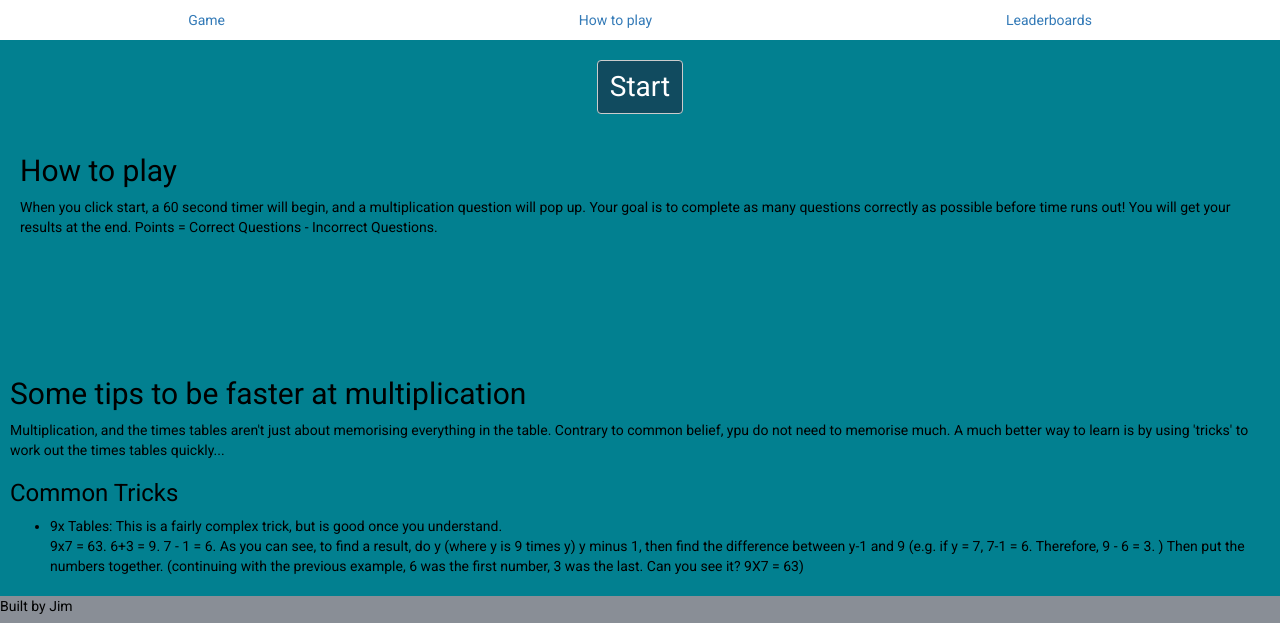
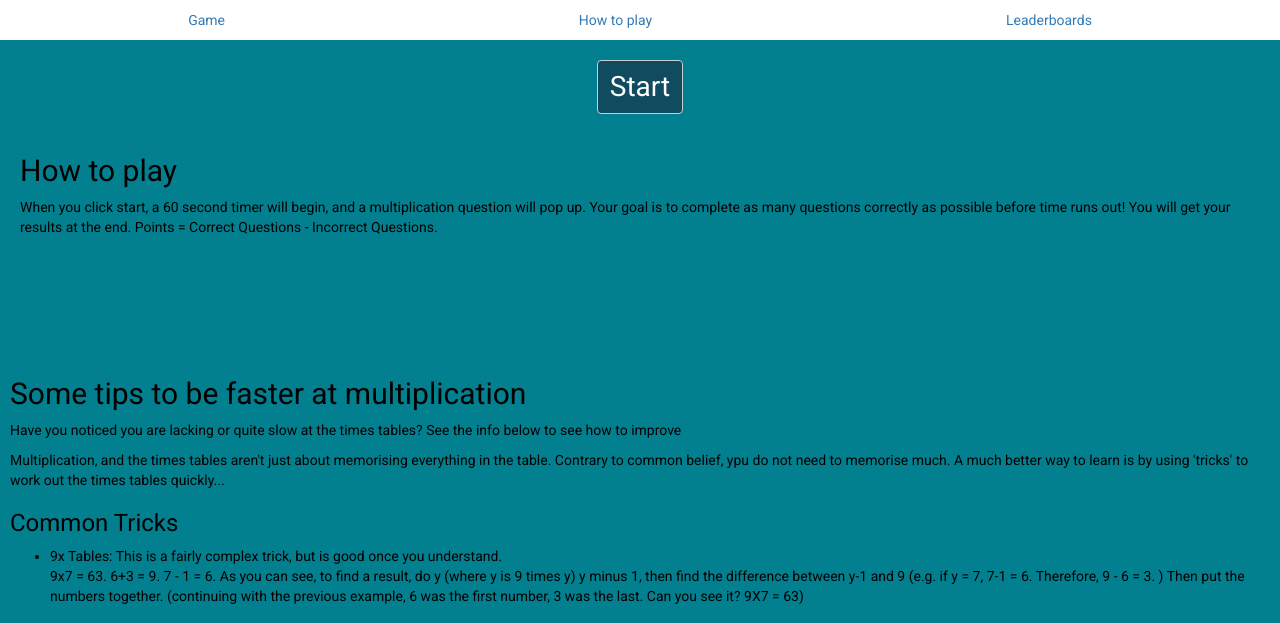
Before and after one commit to Compositr/maths-contest, a website: page public/index.html in a window 1280 px wide. Shown: the top 623 px of the page. Drawn offline with nearby package versions, Linux system fonts and the light colour scheme.

Commit message:
multiplication help

```diff
--- a/public/index.html
+++ b/public/index.html
@@ -67,6 +67,7 @@
     <br>
     <div class="multiplication-help">
       <h2>Some tips to be faster at multiplication</h2>
+      <p>Have you noticed you are lacking or quite slow at the times tables? See the info below to see how to improve</p>
       <p>Multiplication, and the times tables aren't just about memorising everything in the table. Contrary to common belief, ypu do not need to memorise much. A much better way to learn is by using 'tricks' to work out the times tables quickly...</p>
       <h3>Common Tricks</h3>
       <ul>
```
